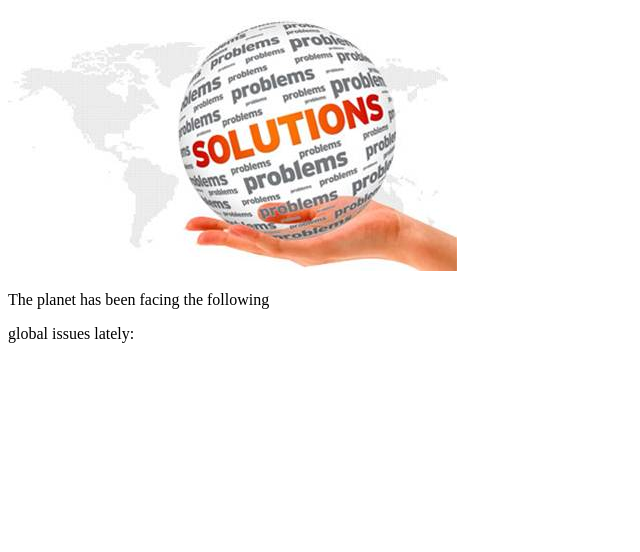
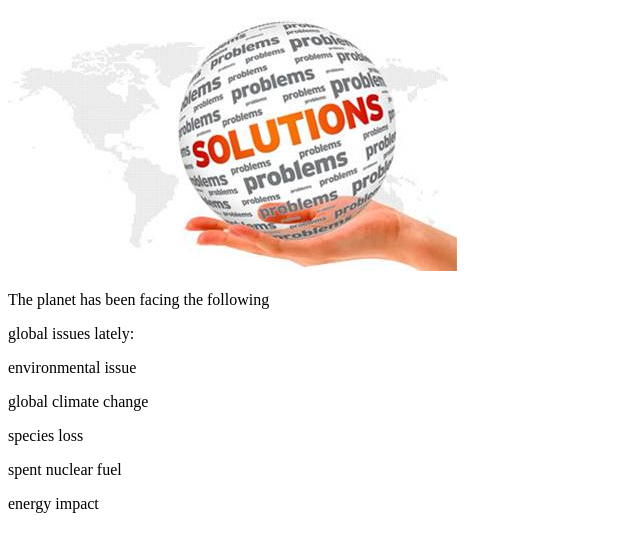
Before and after one commit to dchelyuk/global-issues, a plain HTML site: page index.html in a window 1280 px wide. Shown: the part 110-662 px from the top of the page, without its empty margins (0-640 px from the left). Drawn offline with Linux system fonts and the light colour scheme.

Commit message:
Add files via upload

```diff
--- a/index.html
+++ b/index.html
@@ -8,5 +8,10 @@
 		<img src="solutions.jpg">
 		<p>The planet has been facing the following </p>
 		<p>global issues lately:</p>
+		<p>environmental issue</p>
+		<p>global climate change</p>
+		<p>species loss</p>
+		<p>spent nuclear fuel</p>
+		<p>energy impact</p>
 	</body>
 </html>
```
